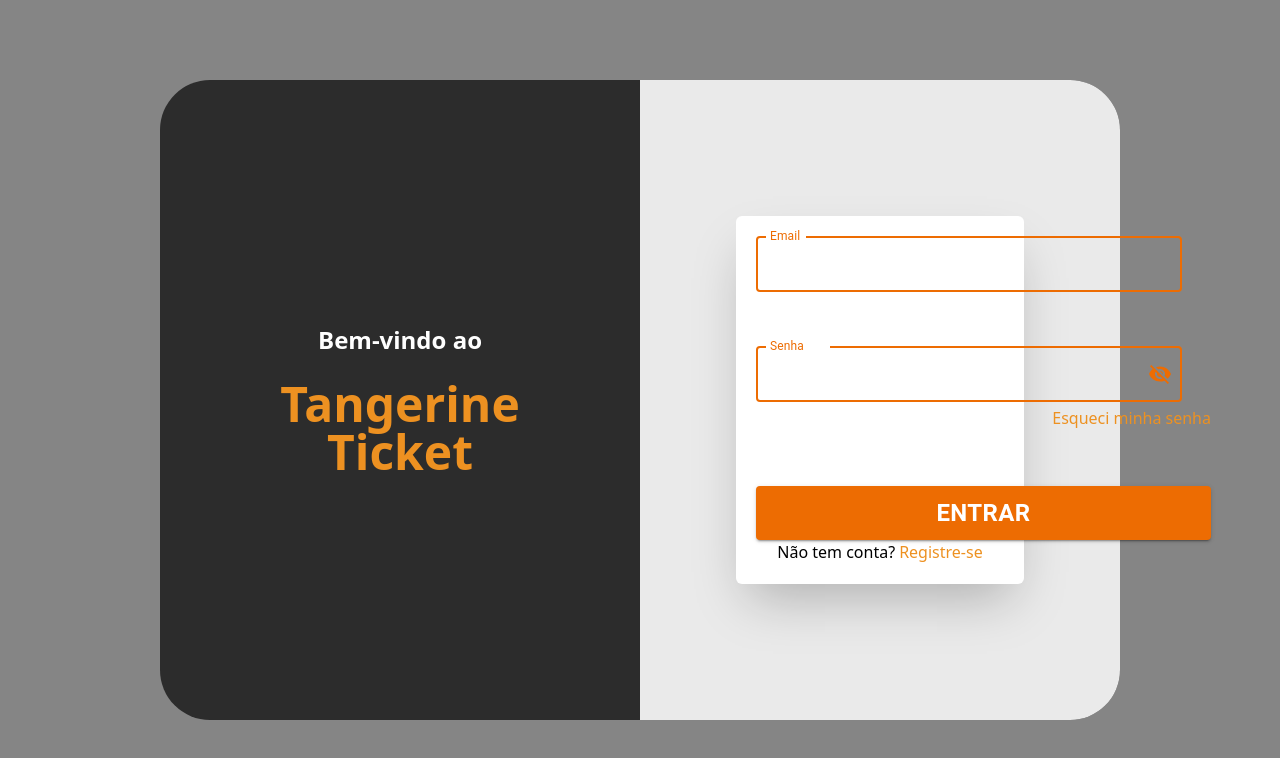
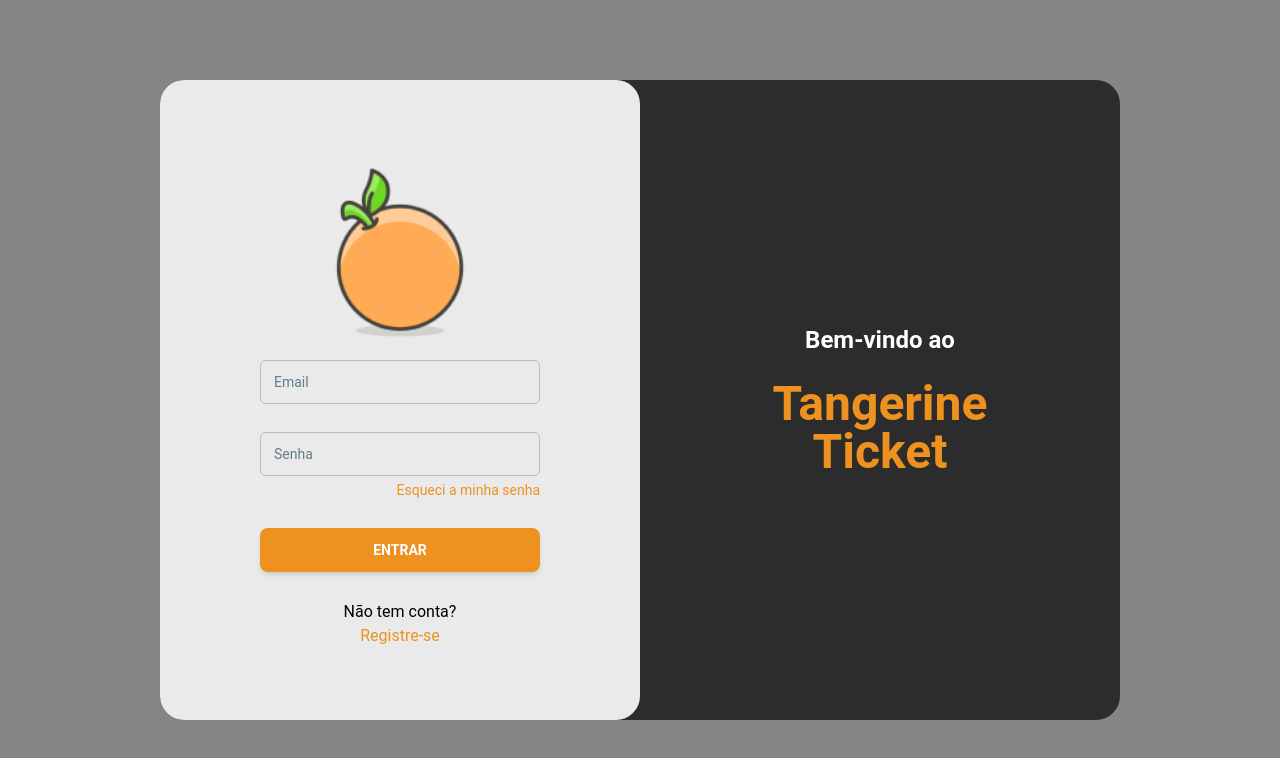
Before and after one commit to shifaltz/OrangeBanana, a React (Vite) app in the folder frontend/: page /login in a window 1280 px wide. Shown: the top 758 px of the page. Built offline with nearby package versions, Linux system fonts and the light colour scheme.

Commit message:
feat: Create layout of screen Login and Register

```diff
--- a/frontend/package.json
+++ b/frontend/package.json
@@ -12,8 +12,7 @@
   "dependencies": {
     "@emotion/react": "^11.11.1",
     "@emotion/styled": "^11.11.0",
-    "@mui/icons-material": "^5.14.9",
-    "@mui/material": "^5.14.10",
+    "@material-tailwind/react": "^2.1.2",
     "axios": "^1.5.0",
     "react": "^18.2.0",
     "react-dom": "^18.2.0",
--- a/frontend/src/App.tsx
+++ b/frontend/src/App.tsx
@@ -1,6 +1,7 @@
 import { Routes, Route } from 'react-router-dom';
 import Home from './pages/Home';
 import Login from './pages/Login';
+import Register from './pages/Register';
 
 function App() {
 
@@ -9,6 +10,7 @@ function App() {
     <Routes>
       <Route path="/" element={ <Home /> }/>
       <Route path="/login" element={ <Login /> }/>
+      <Route path="/register" element={ <Register /> }/>
     </Routes>
     </>
   )
--- a/frontend/src/pages/Login/index.tsx
+++ b/frontend/src/pages/Login/index.tsx
@@ -1,74 +1,40 @@
-import { VisibilityOff, Visibility } from "@mui/icons-material";
-import { FormControl, IconButton, InputAdornment, InputLabel, OutlinedInput, TextField } from "@mui/material";
-import { useState } from "react";
-import Button from '@mui/material/Button';
-
+import { Button, Input } from "@material-tailwind/react";
+import logo from "../../assets/logo.png"
 
 function Login() {
-
-  const [showPassword, setShowPassword] = useState(false);
-
-  const handleClickShowPassword = () => setShowPassword((show) => !show);
-
-  const handleMouseDownPassword = (event: React.MouseEvent<HTMLButtonElement>) => {
-    event.preventDefault();
-  };
-
   return (
     <>
       <div className="h-screen flex items-center justify-center">
-        <div className="h-4/5 w-3/4 bg-[#2C2C2C] rounded-[50px] flex">
+        <div className="h-4/5 w-3/4 bg-[#2C2C2C] rounded-3xl flex">
+        <div className="w-full lg:w-1/2 bg-[#EAEAEA] flex justify-center items-center rounded-3xl">
+            <div className="w-full md:px-32 lg:px-24">
+              <div className="h-52 items-center justify-center flex">
+                <img src={logo} className="w-44 h-44"/>
+              </div>
+              <form className="w-full rounded-lg p-1 text-center">
+                <div className=" flex flex-col justify-center gap-7">
+                  <Input crossOrigin={undefined} type="text" variant="outlined" label="Email" color="orange" size="lg"/>
+                  <Input crossOrigin={undefined} type="password" variant="outlined" label="Senha" color="orange" size="lg"/>
+                  <div className="text-end -mt-6">
+                    <p className="text-[#ED9121] hover:cursor-pointer text-sm">Esqueci a minha senha</p>
+                  </div>
+                  <Button className="bg-[#ED9121] font-bold text-sm" size="md">ENTRAR</Button>
+
+                  <p>Não tem conta? <h1 className="text-[#ED9121] hover:cursor-pointer">Registre-se</h1></p>
+
+                </div>
+              </form>
+            </div>
+          </div>
           <div
             className="hidden lg:flex w-full lg:w-1/2 login_img_section
           justify-around items-center"
           >
-            <div
-              className="
-                  bg-black
-                  opacity-20
-                  inset-0
-                  z-0"
-            ></div>
             <div className="w-full mx-auto px-20 flex-col items-center space-y-6 text-center">
               <p className="text-white text-2xl font-semibold">Bem-vindo ao</p>
               <h1 className="text-[#ED9121] font-bold text-5xl font-sans">
                 Tangerine Ticket
               </h1>
-            </div>
-          </div>
-          <div className="flex w-full lg:w-1/2 justify-center items-center bg-[#EAEAEA] space-y-8 rounded-br-[50px] rounded-tr-[50px]">
-            <div className="w-full px-8 md:px-32 lg:px-24">
-              <form className="bg-white rounded-md shadow-2xl p-5 text-center">
-                <TextField sx={{ height: '80px', width: '426px', marginBottom: '30px'}} id="outlined-basic" color="warning" label="Email" variant="outlined" focused />
-                <FormControl sx={{ height: '80px', width: '426px'}} variant="outlined" color="warning" focused>
-                  <InputLabel htmlFor="outlined-adornment-password">Senha</InputLabel>
-                  <OutlinedInput
-                    id="outlined-adornment-password"
-                    type={showPassword ? 'text' : 'password'}
-                    endAdornment={
-                      <InputAdornment position="end">
-                        <IconButton
-                          aria-label="toggle password visibility"
-                          onClick={handleClickShowPassword}
-                          onMouseDown={handleMouseDownPassword}
-                          edge="end"
-                        >
-                          {showPassword ? <Visibility color="warning" /> : <VisibilityOff color="warning"/>}
-                        </IconButton>
-                      </InputAdornment>
-                    }
-                    label="Password"
-                  />
-                </FormControl>
-                <div className="flex w-[455px] justify-end mb-14 -mt-5">
-                  <p className="text-[#ED9121] hover:cursor-pointer">Esqueci minha senha</p>
-                </div>
-                <Button variant="contained" color="warning" className="w-[455px]"><p className="text-white font-bold text-[24px]">ENTRAR</p></Button>
-                <div className="flex justify-center">
-                  <p>Não tem conta?</p><p className="text-[#ED9121] hover:cursor-pointer ml-1">  Registre-se</p>
-                </div>
-
-              </form>
             </div>
           </div>
         </div>
--- /dev/null
+++ b/frontend/src/pages/Register/index.tsx
@@ -0,0 +1,41 @@
+import { Button, Input } from "@material-tailwind/react";
+import logo from "../../assets/logo.png"
+
+function Register() {
+  return (
+    <>
+      <div className="h-screen flex items-center justify-center">
+        <div className="h-4/5 w-3/4 bg-[#2C2C2C] rounded-3xl flex">
+          <div
+            className="hidden lg:flex w-full lg:w-1/2 login_img_section
+          justify-around items-center"
+          >
+            <div className="w-full mx-auto px-20 flex-col items-center space-y-6 text-center">
+              <div className="h-52 items-center justify-center flex">
+                <img src={logo} className="w-44 h-44"/>
+              </div>
+            </div>
+          </div>
+          <div className="w-full lg:w-1/2 bg-[#EAEAEA] flex justify-center items-center rounded-3xl">
+            <div className="w-full md:px-32 lg:px-24">
+              <div className="items-center justify-center flex mb-7">
+                <h1 className="text-[#ED9121] text-4xl font-bold">Crie sua conta</h1>
+              </div>
+              <form className="w-full rounded-lg p-1 text-center">
+                <div className=" flex flex-col justify-center gap-7">
+                  <Input crossOrigin={undefined} type="text" variant="outlined" label="Nome" color="orange" size="lg"/>
+                  <Input crossOrigin={undefined} type="text" variant="outlined" label="Email" color="orange" size="lg"/>
+                  <Input crossOrigin={undefined} type="password" variant="outlined" label="Senha" color="orange" size="lg"/>
+                  <Input crossOrigin={undefined} type="password" variant="outlined" label="Confirme sua senha" color="orange" size="lg"/>
+                  <Button className="bg-[#ED9121] font-bold text-sm" size="md">CADASTRAR</Button>
+                </div>
+              </form>
+            </div>
+          </div>
+        </div>
+      </div>
+    </>
+  );
+}
+
+export default Register;
--- a/frontend/tailwind.config.js
+++ b/frontend/tailwind.config.js
@@ -1,5 +1,7 @@
 /** @type {import('tailwindcss').Config} */
-export default {
+import withMT from '@material-tailwind/react/utils/withMT'
+
+export default withMT({
   content: [
     "./index.html",
     "./src/**/*.{js,ts,jsx,tsx}",
@@ -7,9 +9,9 @@ export default {
   theme: {
     extend: {
       orange: {
-        1: "#E9ECEF",
+        666: "#E9ECEF",
       },
     },
   },
   plugins: [],
-}
+})
```
Also changed, not shown: 1 other file (tests, documents, lock files or other folders).
